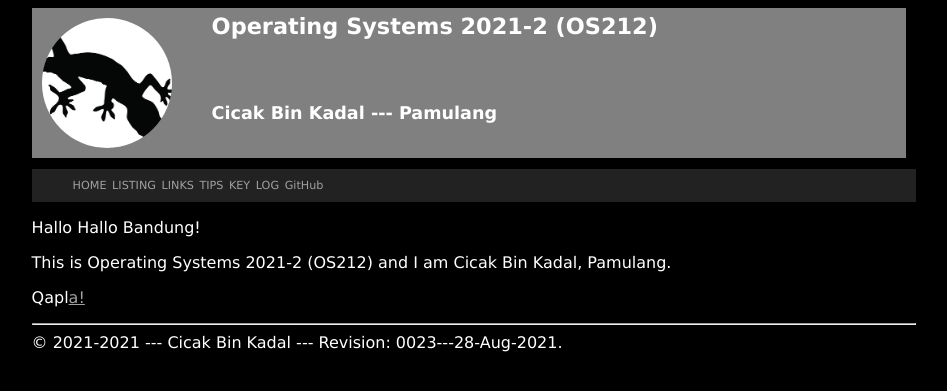
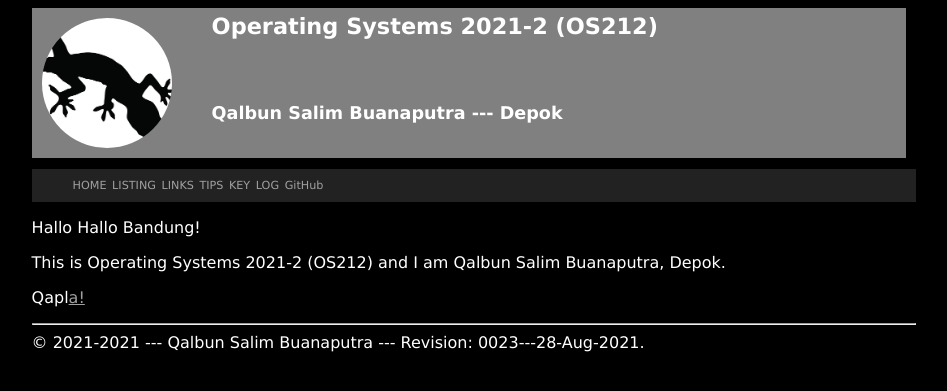
Before and after one commit to qalbunsb/os212, a Jekyll site: the page built from index.md, in a window 1280 px wide. Shown: the top 391 px of the page, without its empty margins (166-1113 px from the left). Built offline with Jekyll 4.4.1, drawn with Linux system fonts in a browser that asks for light colours.

```diff
--- a/_config.yml
+++ b/_config.yml
@@ -6,15 +6,15 @@ description: >-
 # baseurl: "" # e.g. /blog
 # url: ""     # e.g. http://example.com
 google_analytics: "UA-89852122-13"
-author:           "Cicak Bin Kadal"
-address:          "Pamulang"
+author:           "Qalbun Salim Buanaputra"
+address:          "Depok"
 sitemap:          "true"
 plugins:
   - jekyll-sitemap
   - jekyll-seo-tag
 urlweb:           "https://cbkadal.github.io/os212/"
 urlcontact:       "TBS"
-urlgithub:        "https://github.com/cbkadal/os212/"
+urlgithub:        "https://github.com/qalbunsb/os212/"
 urlghpage:        "https://cbkadal.github.io/os212/"
 keywords:         "jekyll, testing"
 github:
```
Also changed, not shown: TXT/mylog.txt (+8 -0 lines).
